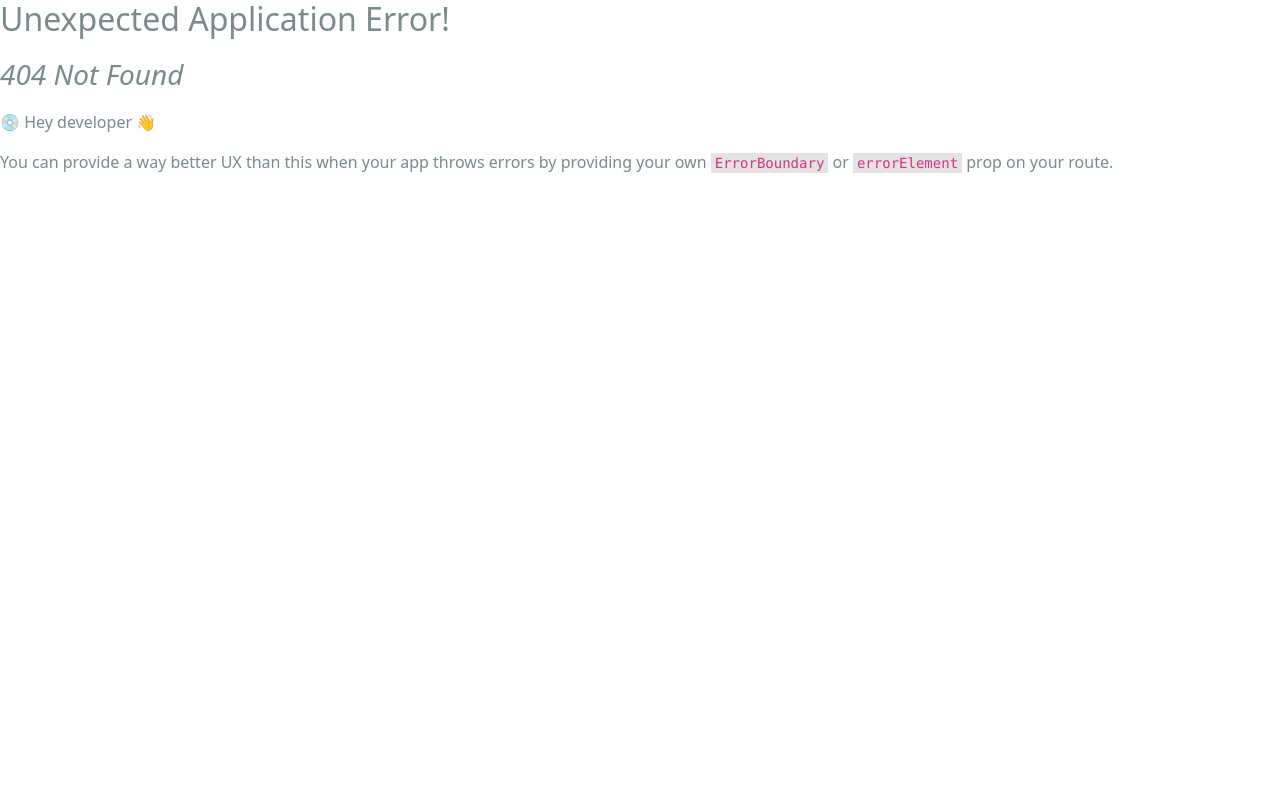
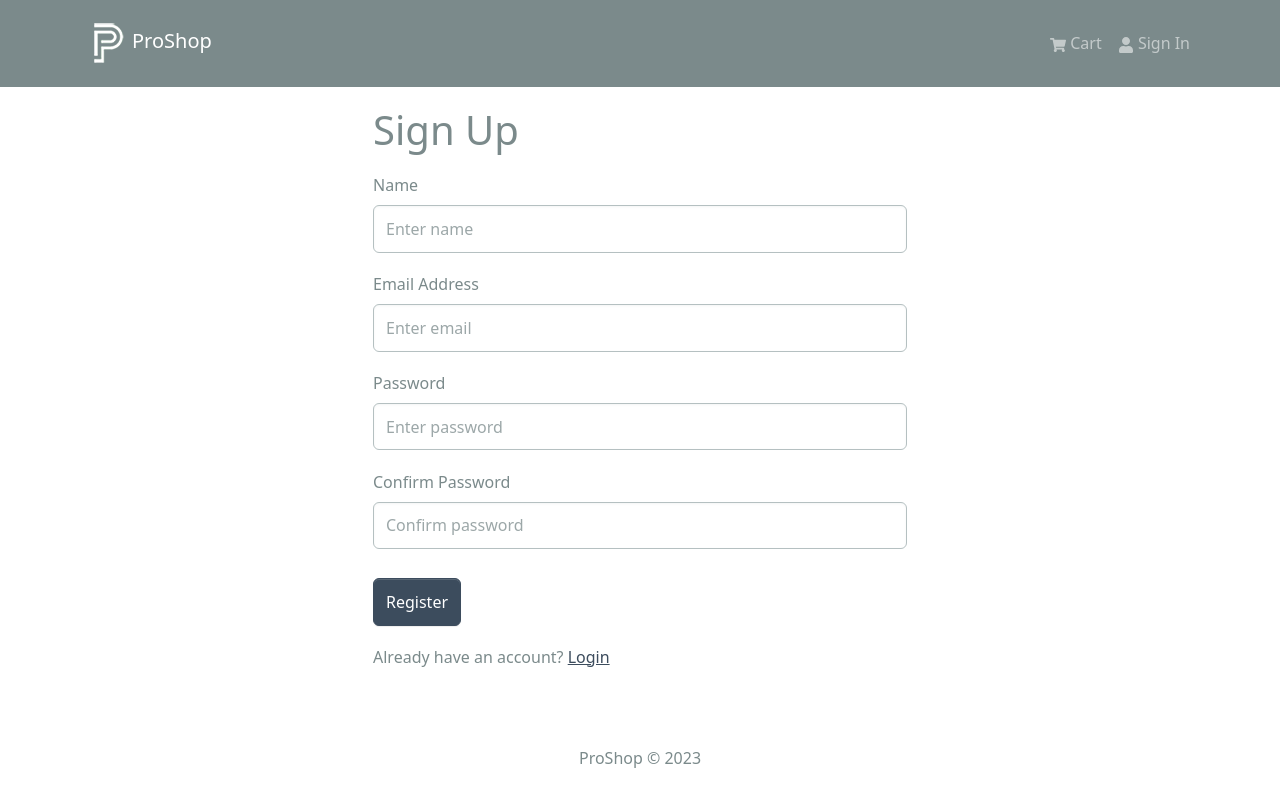
Before and after one commit to abrahamjimenez/proshop, a React (Create React App) app in the folder frontend/: page /register in a window 1280 px wide. Before the commit this address had no page. Shown: the top 802 px of the page. Built offline with nearby package versions, Linux system fonts and the light colour scheme.

Commit message:
Frontend Authentication

```diff
--- a/frontend/package.json
+++ b/frontend/package.json
@@ -18,6 +18,7 @@
     "react-router-bootstrap": "^0.26.2",
     "react-router-dom": "^6.19.0",
     "react-scripts": "5.0.1",
+    "react-toastify": "^9.1.3",
     "web-vitals": "^2.1.4"
   },
   "scripts": {
--- a/frontend/src/App.js
+++ b/frontend/src/App.js
@@ -1,5 +1,7 @@
 import {Container} from 'react-bootstrap';
 import {Outlet} from 'react-router-dom';
+import {ToastContainer} from "react-toastify";
+import 'react-toastify/dist/ReactToastify.css';
 import Header from './components/Header';
 import Footer from './components/Footer';
 
@@ -13,6 +15,7 @@ const App = () => {
         </Container>
       </main>
       <Footer/>
+      <ToastContainer/>
     </>
   );
 };
--- /dev/null
+++ b/frontend/src/components/FormContainer.jsx
@@ -0,0 +1,15 @@
+import {Container, Row, Col} from 'react-bootstrap';
+
+const FormContainer = ({children}) => {
+  return (
+    <Container>
+      <Row className="justify-content-md-center">
+        <Col xs={12} md={6}>
+          {children}
+        </Col>
+      </Row>
+    </Container>
+  );
+};
+
+export default FormContainer;
--- a/frontend/src/components/Header.jsx
+++ b/frontend/src/components/Header.jsx
@@ -1,11 +1,30 @@
-import {Navbar, Nav, Container, Badge} from "react-bootstrap";
+import {useNavigate} from "react-router-dom";
+import {Navbar, Nav, Container, Badge, NavDropdown} from "react-bootstrap";
 import {FaShoppingCart, FaUser} from "react-icons/fa";
 import {LinkContainer} from 'react-router-bootstrap';
-import {useSelector} from "react-redux";
+import {useSelector, useDispatch} from "react-redux";
+import {useLogoutMutation} from "../slices/usersApiSlice";
+import {logout} from "../slices/authSlice";
 import logo from "../assets/logo.png";
 
 const Header = () => {
   const {cartItems} = useSelector((state) => state.cart);
+  const {userInfo} = useSelector((state) => state.auth);
+
+  const dispatch = useDispatch();
+  const navigate = useNavigate();
+
+  const [logoutApiCall] = useLogoutMutation();
+
+  const logoutHandler = async () => {
+    try {
+      await logoutApiCall().unwrap();
+      dispatch(logout());
+      navigate("/login");
+    } catch (err) {
+      console.log(err);
+    }
+  };
 
   return (
     <header>
@@ -30,11 +49,22 @@ const Header = () => {
                   )}
                 </Nav.Link>
               </LinkContainer>
-              <LinkContainer to="/login">
-                <Nav.Link href="/login">
-                  <FaUser/> Sign In
-                </Nav.Link>
-              </LinkContainer>
+              {userInfo ? (
+                <NavDropdown title={userInfo.name} id="username">
+                  <LinkContainer to="/profile">
+                    <NavDropdown.Item>Profile</NavDropdown.Item>
+                  </LinkContainer>
+                  <NavDropdown.Item onClick={logoutHandler}>
+                    Logout
+                  </NavDropdown.Item>
+                </NavDropdown>
+              ) : (
+                <LinkContainer to="/login">
+                  <Nav.Link href="/login">
+                    <FaUser/> Sign In
+                  </Nav.Link>
+                </LinkContainer>
+              )}
             </Nav>
           </Navbar.Collapse>
         </Container>
--- a/frontend/src/index.js
+++ b/frontend/src/index.js
@@ -11,6 +11,8 @@ import reportWebVitals from './reportWebVitals';
 import HomeScreen from "./screens/HomeScreen";
 import ProductScreen from "./screens/ProductScreen";
 import CartScreen from "./screens/CartScreen";
+import LoginScreen from "./screens/LoginScreen";
+import RegisterScreen from "./screens/RegisterScreen";
 
 const router = createBrowserRouter(
   createRoutesFromElements(
@@ -18,6 +20,8 @@ const router = createBrowserRouter(
       <Route index={true} path="/" element={<HomeScreen/>}/>
       <Route path="/product/:id" element={<ProductScreen/>}/>
       <Route path="/cart" element={<CartScreen/>}/>
+      <Route path="/login" element={<LoginScreen/>}/>
+      <Route path="/register" element={<RegisterScreen/>}/>
     </Route>
   )
 );
--- /dev/null
+++ b/frontend/src/screens/LoginScreen.jsx
@@ -0,0 +1,76 @@
+import {useState, useEffect} from "react";
+import {Link, useLocation, useNavigate} from "react-router-dom";
+import {Form, Button, Row, Col} from "react-bootstrap";
+import {useDispatch, useSelector} from "react-redux";
+import FormContainer from "../components/FormContainer";
+import Loader from "../components/Loader";
+import {useLoginMutation} from "../slices/usersApiSlice";
+import {setCredentials} from "../slices/authSlice";
+import {toast} from "react-toastify";
+
+const LoginScreen = () => {
+  const [email, setEmail] = useState("");
+  const [password, setPassword] = useState("");
+
+  const dispatch = useDispatch();
+  const navigate = useNavigate();
+
+  const [login, {isLoading}] = useLoginMutation();
+
+  const {userInfo} = useSelector((state) => state.auth);
+
+  const {search} = useLocation();
+  const sp = new URLSearchParams(search);
+  const redirect = sp.get("redirect") || "/";
+
+  useEffect(() => {
+    if (userInfo) {
+      navigate(redirect);
+    }
+  }, [userInfo, redirect, navigate]);
+
+  const submitHandler = async (e) => {
+    e.preventDefault();
+
+    try {
+      const res = await login({email, password}).unwrap();
+      dispatch(setCredentials({...res}));
+      navigate(redirect);
+    } catch (err) {
+      toast.error(err?.data?.message || err.error);
+    }
+  };
+
+  return (
+    <FormContainer>
+      <h1>Sign In</h1>
+
+      <Form onSubmit={submitHandler}>
+        <Form.Group controlId="email" className="my-3">
+          <Form.Label>Email Address</Form.Label>
+          <Form.Control type="email" placeholder="Enter email" value={email}
+                        onChange={(e) => setEmail(e.target.value)}></Form.Control>
+        </Form.Group>
+
+        <Form.Group controlId="password" className="my-3">
+          <Form.Label>Password</Form.Label>
+          <Form.Control type="password" placeholder="Enter password" value={password}
+                        onChange={(e) => setPassword(e.target.value)}></Form.Control>
+        </Form.Group>
+
+        <Button type="submit" variant="primary" className="mt-2" disabled={isLoading}>
+          Sign In
+        </Button>
+
+        {isLoading && <Loader/>}
+      </Form>
+      <Row>
+        <Col className="my-3">
+          New Customer? <Link to={redirect ? `/register?redirect=${redirect}` : "/register"}>Register</Link>
+        </Col>
+      </Row>
+    </FormContainer>
+  );
+};
+
+export default LoginScreen;
--- /dev/null
+++ b/frontend/src/screens/RegisterScreen.jsx
@@ -0,0 +1,95 @@
+import {useState, useEffect} from "react";
+import {Link, useLocation, useNavigate} from "react-router-dom";
+import {Form, Button, Row, Col} from "react-bootstrap";
+import {useDispatch, useSelector} from "react-redux";
+import FormContainer from "../components/FormContainer";
+import Loader from "../components/Loader";
+import {useRegisterMutation} from "../slices/usersApiSlice";
+import {setCredentials} from "../slices/authSlice";
+import {toast} from "react-toastify";
+
+const RegisterScreen = () => {
+  const [name, setName] = useState("");
+  const [email, setEmail] = useState("");
+  const [password, setPassword] = useState("");
+  const [confirmPassword, setConfirmPassword] = useState("");
+
+  const dispatch = useDispatch();
+  const navigate = useNavigate();
+
+  const [register, {isLoading}] = useRegisterMutation();
+
+  const {userInfo} = useSelector((state) => state.auth);
+
+  const {search} = useLocation();
+  const sp = new URLSearchParams(search);
+  const redirect = sp.get("redirect") || "/";
+
+  useEffect(() => {
+    if (userInfo) {
+      navigate(redirect);
+    }
+  }, [userInfo, redirect, navigate]);
+
+  const submitHandler = async (e) => {
+    e.preventDefault();
+
+    if (password !== confirmPassword) {
+      toast.error("Passwords do not match");
+      return;
+    } else {
+      try {
+        const res = await register({name, email, password}).unwrap();
+        dispatch(setCredentials({...res}));
+        navigate(redirect);
+      } catch (err) {
+        toast.error(err?.data?.message || err.error);
+      }
+    }
+  };
+
+  return (
+    <FormContainer>
+      <h1>Sign Up</h1>
+
+      <Form onSubmit={submitHandler}>
+        <Form.Group controlId="name" className="my-3">
+          <Form.Label>Name</Form.Label>
+          <Form.Control type="text" placeholder="Enter name" value={name}
+                        onChange={(e) => setName(e.target.value)}></Form.Control>
+        </Form.Group>
+
+        <Form.Group controlId="email" className="my-3">
+          <Form.Label>Email Address</Form.Label>
+          <Form.Control type="email" placeholder="Enter email" value={email}
+                        onChange={(e) => setEmail(e.target.value)}></Form.Control>
+        </Form.Group>
+
+        <Form.Group controlId="password" className="my-3">
+          <Form.Label>Password</Form.Label>
+          <Form.Control type="password" placeholder="Enter password" value={password}
+                        onChange={(e) => setPassword(e.target.value)}></Form.Control>
+        </Form.Group>
+
+        <Form.Group controlId="confirmPassword" className="my-3">
+          <Form.Label>Confirm Password</Form.Label>
+          <Form.Control type="password" placeholder="Confirm password" value={confirmPassword}
+                        onChange={(e) => setConfirmPassword(e.target.value)}></Form.Control>
+        </Form.Group>
+
+        <Button type="submit" variant="primary" className="mt-2" disabled={isLoading}>
+          Register
+        </Button>
+
+        {isLoading && <Loader/>}
+      </Form>
+      <Row>
+        <Col className="my-3">
+          Already have an account? <Link to={redirect ? `/login?redirect=${redirect}` : "/login"}>Login</Link>
+        </Col>
+      </Row>
+    </FormContainer>
+  );
+};
+
+export default RegisterScreen;
--- /dev/null
+++ b/frontend/src/slices/authSlice.js
@@ -0,0 +1,24 @@
+import {createSlice} from '@reduxjs/toolkit';
+
+const initialState = {
+  userInfo: localStorage.getItem("userInfo") ? JSON.parse(localStorage.getItem("userInfo")) : null,
+};
+
+const authSlice = createSlice({
+  name: "auth",
+  initialState,
+  reducers: {
+    setCredentials: (state, action) => {
+      state.userInfo = action.payload;
+      localStorage.setItem("userInfo", JSON.stringify(action.payload));
+    },
+    logout: (state, action) => {
+      state.userInfo = null;
+      localStorage.removeItem("userInfo");
+    }
+  }
+});
+
+export const {setCredentials, logout} = authSlice.actions;
+
+export default authSlice.reducer;
--- /dev/null
+++ b/frontend/src/slices/usersApiSlice.js
@@ -0,0 +1,29 @@
+import {USERS_URL} from "../constants";
+import {apiSlice} from "./apiSlice";
+
+export const usersApiSlice = apiSlice.injectEndpoints({
+  endpoints: (builder) => ({
+    login: builder.mutation({
+      query: (data) => ({
+        url: `${USERS_URL}/auth`,
+        method: "POST",
+        body: data
+      }),
+    }),
+    register: builder.mutation({
+      query: (data) => ({
+        url: `${USERS_URL}`,
+        method: "POST",
+        body: data
+      })
+    }),
+    logout: builder.mutation({
+      query: () => ({
+        url: `${USERS_URL}/logout`,
+        method: "POST",
+      }),
+    })
+  })
+});
+
+export const {useLoginMutation, useLogoutMutation, useRegisterMutation} = usersApiSlice;
--- a/frontend/src/store.js
+++ b/frontend/src/store.js
@@ -1,11 +1,13 @@
 import {configureStore} from "@reduxjs/toolkit";
 import {apiSlice} from "./slices/apiSlice";
 import cartSliceReducer from "./slices/cartSlice";
+import authSliceReducer from "./slices/authSlice";
 
 const store = configureStore({
   reducer: {
     [apiSlice.reducerPath]: apiSlice.reducer,
     cart: cartSliceReducer,
+    auth: authSliceReducer
   },
   middleware: (getDefaultMiddleware) => getDefaultMiddleware().concat(apiSlice.middleware),
   devTools: true,
```
Also changed, not shown: 1 other file (tests, documents, lock files or other folders).
